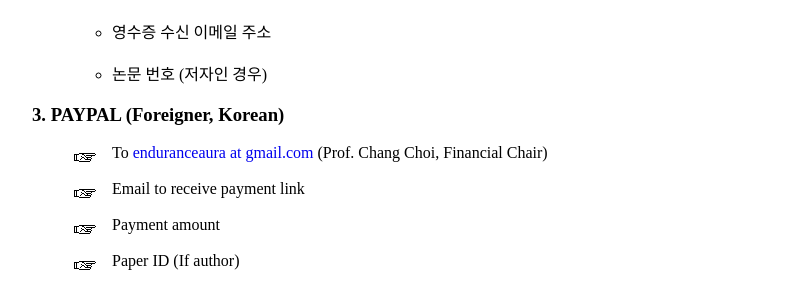
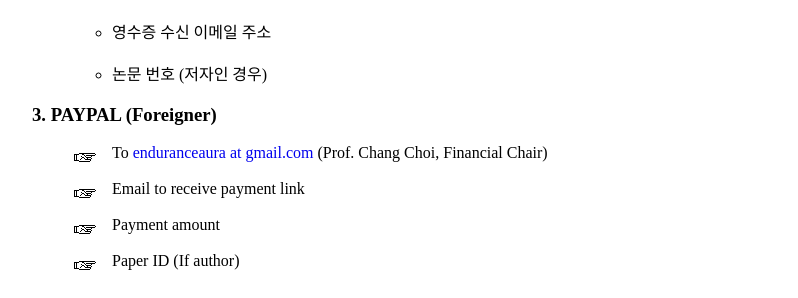
Before and after one commit to icea-conf/2020, a Jekyll site: the page built from registration/index.html, in a window 1280 px wide and 900 px high, scrolled down 1165 px. Shown: the part 156-454 px from the top of the window, without its empty margins (233-1031 px from the left). Built offline with Jekyll 4.4.1, drawn with Linux system fonts in a browser that asks for light colours.

Commit message:
Update index.html

```diff
--- a/registration/index.html
+++ b/registration/index.html
@@ -54,7 +54,7 @@ title: ICEA 2020
                     </ul>
                </ul>
 
-               <h3>3. PAYPAL (Foreigner, Korean)</h3>
+               <h3>3. PAYPAL (Foreigner)</h3>
                <ul class="ul-style">
                     <li class="li-style"><a style="text-align: justify">To <a style="text-decoration:none" href="mailto:enduranceaura@gmail.com">enduranceaura at gmail.com</a> (Prof. Chang Choi, Financial Chair)</a></li><br>
                     <li class="li-style"><a style="text-align: justify">Email to receive payment link</a></li><br>
```
